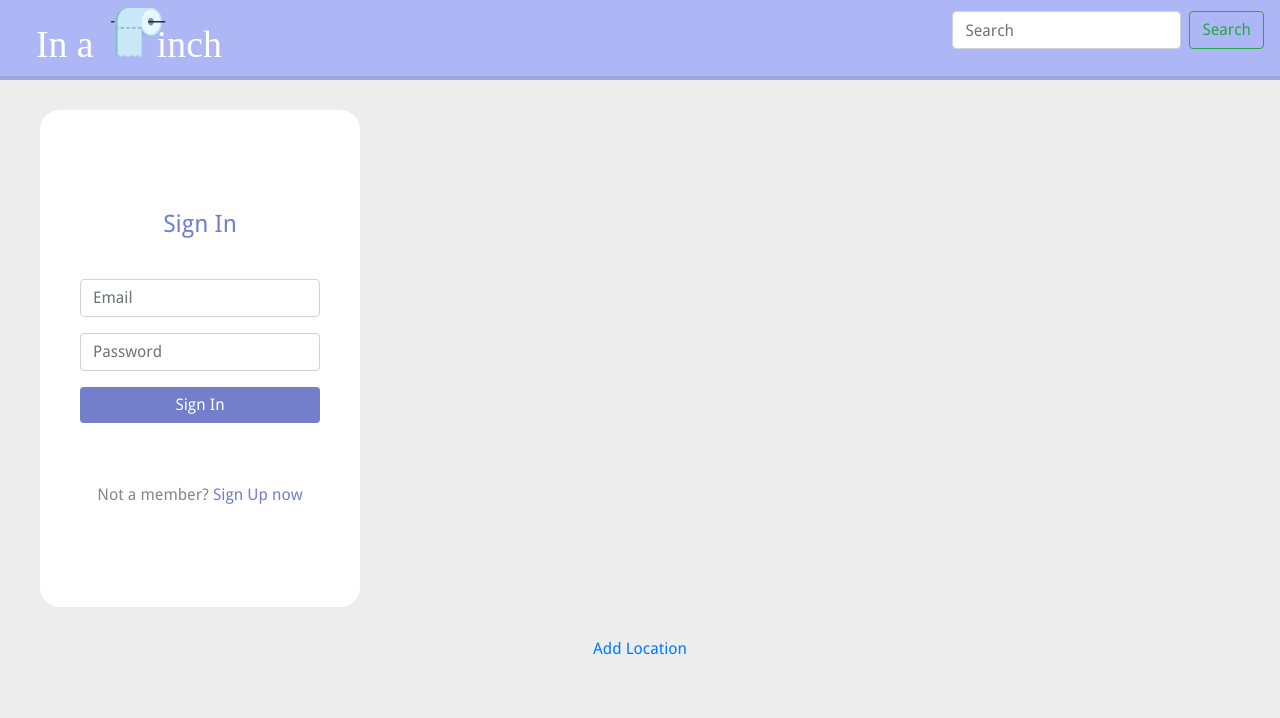
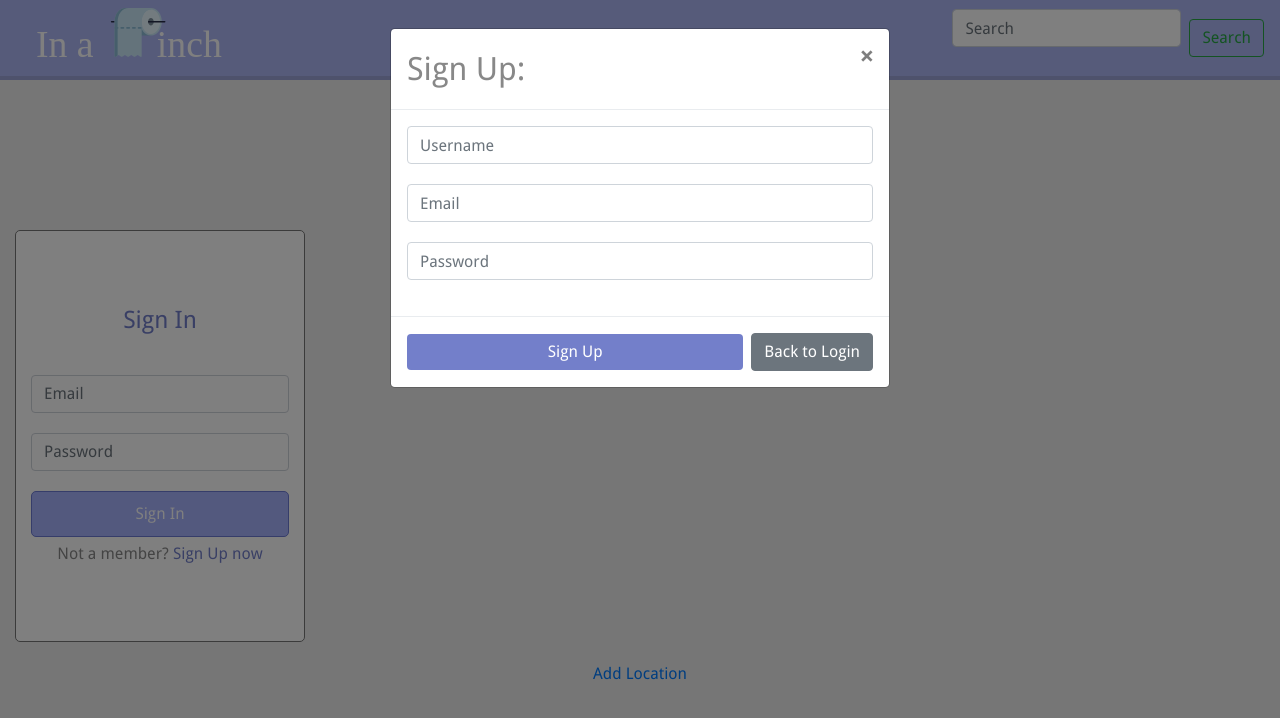
Before and after one commit to TylerJStaples/Project2, a plain HTML site: page public/main.html in a window 1280 px wide. Both pictures are taken after a click on the link "Sign Up now". Drawn offline with nearby package versions, Linux system fonts and the light colour scheme.

Commit message:
adding login through firebase

```diff
--- a/public/css/style.css
+++ b/public/css/style.css
@@ -28,12 +28,13 @@ body {
     margin-left: 20px;
 }
 
-.log-section {
+/* .log-section {
     background-color: #fff;
     padding: 40px;
     margin: 30px 40px;
     border-radius: 20px;
-}
+} */
+
 
 .form-header {
     color: #737fca;
@@ -48,6 +49,10 @@ body {
     opacity: 1;
 }
 
+#modalBtn {
+    margin-bottom: 0px;
+}
+
 .not-member {
     margin-bottom: 60px;
 }
@@ -56,3 +61,65 @@ body {
 #sign-up:visited {
     color: #737fca;
 }
+
+/* CANDACE ADDED */
+
+div #log-section .col-lg-3 {
+    border: transparent;
+}
+
+.main-div,
+.signup-div,
+.loggedin-div {
+    width: 35%;
+    margin: 0px auto;
+    margin-top: 150px;
+    padding: 20px;
+    display: none;
+    border-radius: 20px;
+    border: transparent;
+}
+
+.main-div,
+.signup-div,
+input {
+    display: block;
+    border: 1px solid #ccc;
+    border-radius: 5px;
+    background: #fff;
+    padding: 15px;
+    outline: none;
+    width: 100%;
+    margin-bottom: 20px;
+}
+
+.main-div,
+.signup-div,
+input:focus {
+    border: 1px solid #777;
+}
+
+.main-div button,
+.loggedin-div button,
+.signup-div button {
+    background: #a7b2fc;
+    color: #fff;
+    border: 1px solid #6d7bd4;
+    border-radius: 5px;
+    padding: 10px;
+    display: block;
+    width: 100%;
+    transition: 0.3s;
+    margin-bottom: 5px;
+    -webkit-transition: 0.3s;
+    -moz-transition: 0.3s;
+}
+
+.main-div button:hover,
+.loggedin-div button:hover,
+.signup-div button:hover {
+    background: #fff;
+    color: #a7b2fc;
+    border: 1px solid #6d7bd4;
+    cursor: pointer;
+}
--- a/public/js/main.js
+++ b/public/js/main.js
@@ -0,0 +1,132 @@
+// Initialize Firebase (config & env didn't work, will switch keys once app is working)
+// var apiKey = config.apiKey;
+// var authDomain = config.authDomain;
+// var databaseURL = config.databaseURL;
+// var projectId = config.projectId;
+// var storageBucket = config.storageBucket;
+// var messagingSenderId = config.messagingSenderId;
+
+var config = {
+    apiKey: "AIzaSyA2_tnNsCgwOh6gNQIhuBPu5dzrtdctTEU",
+    authDomain: "in-a-pinch-project-2.firebaseapp.com",
+    databaseURL: "https://in-a-pinch-project-2.firebaseio.com",
+    projectId: "in-a-pinch-project-2",
+    storageBucket: "in-a-pinch-project-2.appspot.com",
+    messagingSenderId: "674290992138"
+};
+firebase.initializeApp(config);
+// Get a reference to the database service
+// var database = firebase.database(); //added
+
+///////////////////////////////////////////////////////
+// Get elements
+///////////////////////////////////////////////////////
+const userEmail = document.getElementById('userEmail'); //registered user
+const userPassword = document.getElementById('userPassword'); //registered user
+//--------------------------------------------------------
+const txtUsername = document.getElementById('txtUsername'); //new user
+const txtEmail = document.getElementById('txtEmail'); //new user
+const txtPassword = document.getElementById('txtPassword'); //new user
+//--------------------------------------------------------
+const btnLogin = document.getElementById('btnLogin');
+const btnRegister = document.getElementById('btnRegister');
+const btnLogout = document.getElementById('btnLogout');
+
+$(document).ready(function () {
+    ///////////////////////////////////////////////////////
+    //Add login event
+    ///////////////////////////////////////////////////////
+
+    btnLogin.addEventListener('click', e => {
+        // Get email and pass
+        const email = userEmail.value;
+        const pass = userPassword.value;
+        const auth = firebase.auth();
+
+        // Sign in
+        const promise = auth.signInWithEmailAndPassword(email, pass);
+        promise.catch(function (error) {
+            // Handle error
+            var errorCode = error.code;
+            var errorMessage = error.message;
+
+            $("#exampleModal").modal();
+            // alert("You look a little flushed! The email you entered is not correct. Try again!");
+            console.log(errorMessage);
+        });
+        // alert(errorMessage);
+        console.log(errorMessage);
+    });
+
+    ///////////////////////////////////////////////////////
+    // Add login to signup event
+    ///////////////////////////////////////////////////////
+    // sign-up.addEventListener('click', e => {
+    //     $('.log-section').addClass('hide');
+    //     $('#signupDiv').fadeIn('slow').removeClass('hide');
+    // });
+
+
+    $('#sign-up').click(function () {
+        $('.log-section').hide();
+        $('#signupDiv').show("slow");
+    });
+
+
+    ///////////////////////////////////////////////////////
+    // Add signup event
+    ///////////////////////////////////////////////////////
+    function register(e) {
+        // Get username, email, and pass
+        // const username = txtUsername.value; //added, not working yet
+        const email = txtEmail.value;
+        const pass = txtPassword.value;
+        const auth = firebase.auth();
+
+        // Sign in
+        const promise = auth.createUserWithEmailAndPassword(email, pass);
+        promise.catch(e => console.log(e.message));
+    }
+
+    // btnRegister.addEventListener('click', e => {
+    //     // Get username, email, and pass
+    //     // const username = txtUsername.value; //added, not working yet
+    //     const email = txtEmail.value;
+    //     const pass = txtPassword.value;
+    //     const auth = firebase.auth();
+
+    //     // Sign in
+    //     const promise = auth.createUserWithEmailAndPassword(email, pass);
+    //     promise.catch(e => console.log(e.message));
+    // });
+
+    btnLogout.addEventListener('click', e => {
+        firebase.auth().signOut();
+    });
+
+
+    ///////////////////////////////////////////////////////
+    // Add a realtime listener
+    ///////////////////////////////////////////////////////
+
+    firebase.auth().onAuthStateChanged(function (user) {
+        if (user) {
+            // User is signed in.
+            document.getElementById("user_div").style.display = "block";
+            document.getElementById("main_div").style.display = "none";
+
+            var user = firebase.auth().currentUser;
+
+            if (user != null) {
+                var email_id = user.email;
+
+                document.getElementById("user_para").innerHTML = "Welcome User: " + email_id;
+            }
+        } else {
+            // No user is signed in.
+            console.log("not logged in");
+            document.getElementById("user_div").style.display = "none";
+            document.getElementById("main_div").style.display = "block";
+        }
+    });
+});
--- a/public/main.html
+++ b/public/main.html
@@ -1,4 +1,4 @@
-<DOCTYPE html>
+<!DOCTYPE html>
 <html lang="en">
 
 <head>
@@ -30,52 +30,93 @@
         </form>
     </nav>
 
-            <!-- login section -->
-            <div class="col-lg-3 log-section">
-                <div class="">
+    <!-- MAIN SIGN IN DIV -->
+    <div class="col-lg-3" id="log-section">
+        <div id="main_div" class="main-div">
             <h4 class="form-header">Sign In</h4>
 
             <form>
                 <div class="form-group">
-                            <input type="email" class="form-control" id="email_field" aria-describedby="emailHelp" placeholder="Email">
+                    <input type="email" class="form-control" id="userEmail" aria-describedby="emailHelp" placeholder="Email">
                 </div>
                 <div class="form-group">
-                            <input type="password" class="form-control" id="password_field" placeholder="Password">
+                    <input type="password" class="form-control" id="userPassword" placeholder="Password">
                 </div>
 
-                        <button type="submit" class="btn btn-primary btn-block button" onclick='login()'>Sign In</button>
+                <button type="submit" class="btn btn-primary btn-block button" id="btnLogin">Sign In</button>
             </form>
 
             <p class="not-member">Not a member?
-                        <a href="#" id="sign-up">Sign Up now</a>
+                <a href="#" data-toggle="modal" data-target="#signupDiv" id="sign-up">Sign Up now</a>
             </p>
         </div>
+    </div>
+    <!-- END OF MAIN SIGN IN DIV -->
 
-                <div class="hide">
-                    <h4 class="form-header">Welcome User</h4>
-                    <p id="user_para">Welcome to 'In a Pinch'. You are currently logged in.</p>
-                    <button class="btn btn-primary btn-block button" onclick="logout()">Sign Out</button>
+    <!-- WELCOME DIV -->
+    <div id="user_div" class="loggedin-div hide">
+        <h4 class="form-header">Welcome to In a Pinch!</h4>
+        <p id="user_para">You are currently logged in.</p>
+        <button class="btn btn-primary btn-block button">Sign Out</button>
+        <!-- May need to add this back to sign out btn: onclick="logout()" -->
+    </div>
+    <!-- END OF WELCOME DIV -->
+
+    <!-- SIGN UP MODAL -->
+    <div class="modal fade" id="signupDiv">
+        <div class="modal-dialog">
+            <div class="modal-content">
+
+                <div class="modal-header">
+                    <h2 class="modal-title">Sign Up: </h2>
+                    <button type="button" class="close" data-dismiss="modal">&times;</button>
                 </div>
 
-                <div class="hide">
-                    <h4 class="form-header">Sign Up</h4>
-
+                <div class="modal-body">
                     <form>
                         <div class="form-group">
-                            <input type="username" class="form-control" id="username_field" aria-describedby="emailHelp" placeholder="Username">
+                            <input type="username" class="form-control" id="txtUsername" placeholder="Username">
                         </div>
                         <div class="form-group">
-                            <input type="email" class="form-control" id="email_field" aria-describedby="emailHelp" placeholder="Email">
+                            <input type="email" class="form-control" id="txtEmail" aria-describedby="emailHelp" placeholder="Email">
                         </div>
                         <div class="form-group">
-                            <input type="password" class="form-control" id="password_field" placeholder="Password">
+                            <input type="password" class="form-control" id="txtPassword" placeholder="Password">
                         </div>
-
-                        <button type="submit" class="btn btn-primary btn-block button" onclick='login()'>Sign Up</button>
                     </form>
                 </div>
 
+                <div class="modal-footer">
+                    <button type="button" id="modalBtn" class="btn btn-primary btn-block button" onclick="register()">Sign Up</button>
+                    <button type="button" class="btn btn-secondary" data-dismiss="modal">Back to Login</button>
                 </div>
+            </div>
+        </div>
+    </div>
+
+    <!-- END OF SIGN UP MODAL -->
+
+
+    <!-- WRONG EMAIL/PASS MODAL -->
+    <!-- <div class="modal fade" id="exampleModal" tabindex="-1" role="dialog" aria-labelledby="exampleModalLabel" aria-hidden="true">
+        <div class="modal-dialog" role="document">
+            <div class="modal-content">
+                <div class="modal-header">
+                    <h5 class="modal-title" id="exampleModalLabel">Oh no!</h5>
+                    <button type="button" class="close" data-dismiss="modal" aria-label="Close">
+                        <span aria-hidden="true">&times;</span>
+                    </button>
+                </div>
+                <div class="modal-body">
+                    You look a little flushed! The email or password you entered is not correct. Try again!
+                </div>
+                <div class="modal-footer">
+                    <button type="button" class="btn btn-secondary" data-dismiss="modal">Close</button>
+                </div>
+            </div>
+        </div>
+    </div> -->
+    <!-- END WRONG EMAIL/PASS MODAL -->
 
     <!-- Add location button -->
     <div>
@@ -83,7 +124,6 @@
     </div>
 
 
-            <!-- JavaScript -->
     <!-- jQuery first, then Popper.js, then Bootstrap JS -->
     <script src="https://code.jquery.com/jquery-3.3.1.slim.min.js" integrity="sha384-q8i/X+965DzO0rT7abK41JStQIAqVgRVzpbzo5smXKp4YfRvH+8abtTE1Pi6jizo"
         crossorigin="anonymous"></script>
@@ -91,6 +131,10 @@
         crossorigin="anonymous"></script>
     <script src="https://stackpath.bootstrapcdn.com/bootstrap/4.1.0/js/bootstrap.min.js" integrity="sha384-uefMccjFJAIv6A+rW+L4AHf99KvxDjWSu1z9VI8SKNVmz4sk7buKt/6v9KI65qnm"
         crossorigin="anonymous"></script>
+    <!-- FIREBASE -->
+    <script src="https://www.gstatic.com/firebasejs/5.1.0/firebase.js"></script>
+    <!-- JavaScript -->
+    <script src="./js/main.js"></script>
 </body>
 
 </html>
```
Lines whose indentation alone changed are shown as unchanged.
